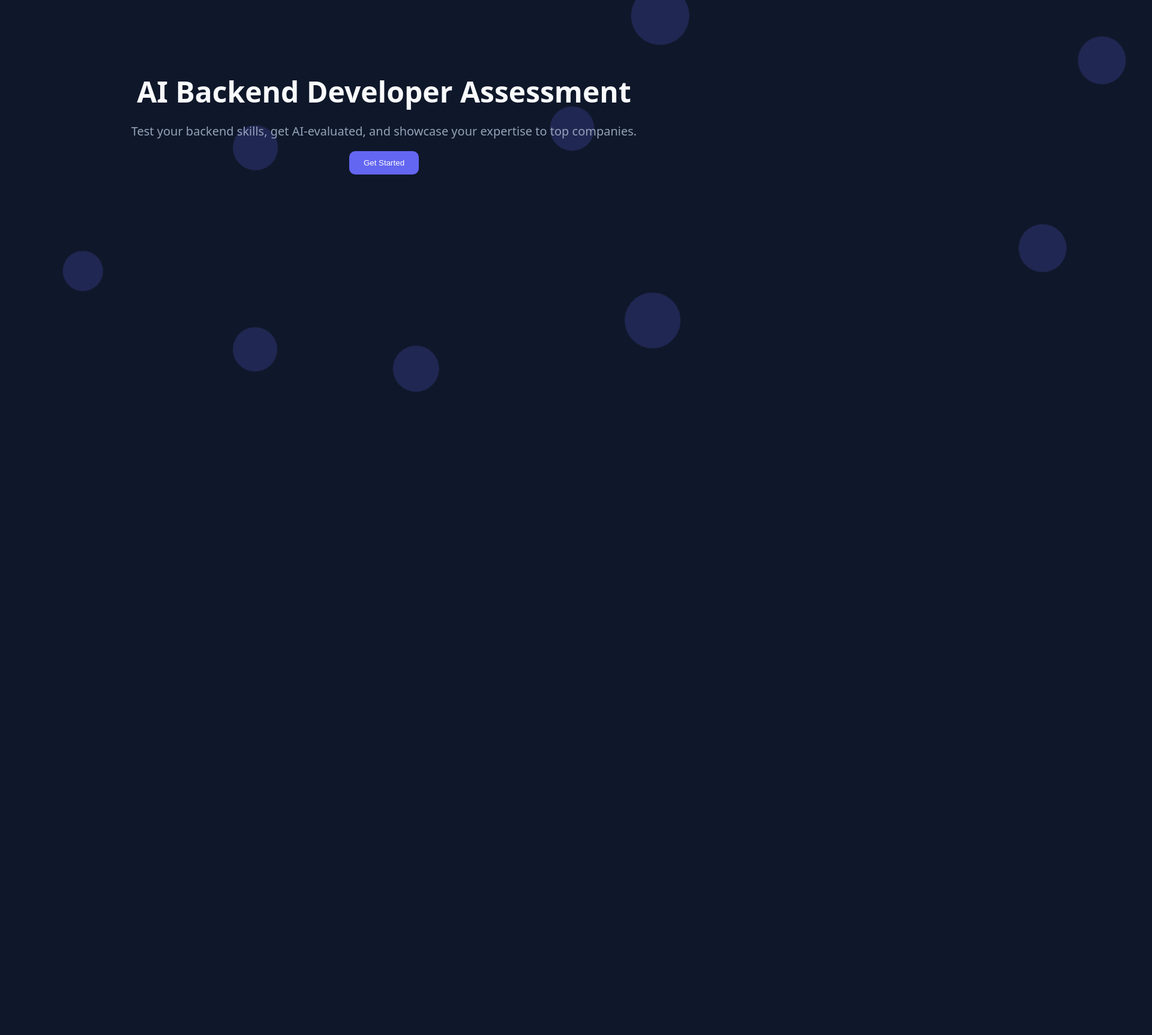
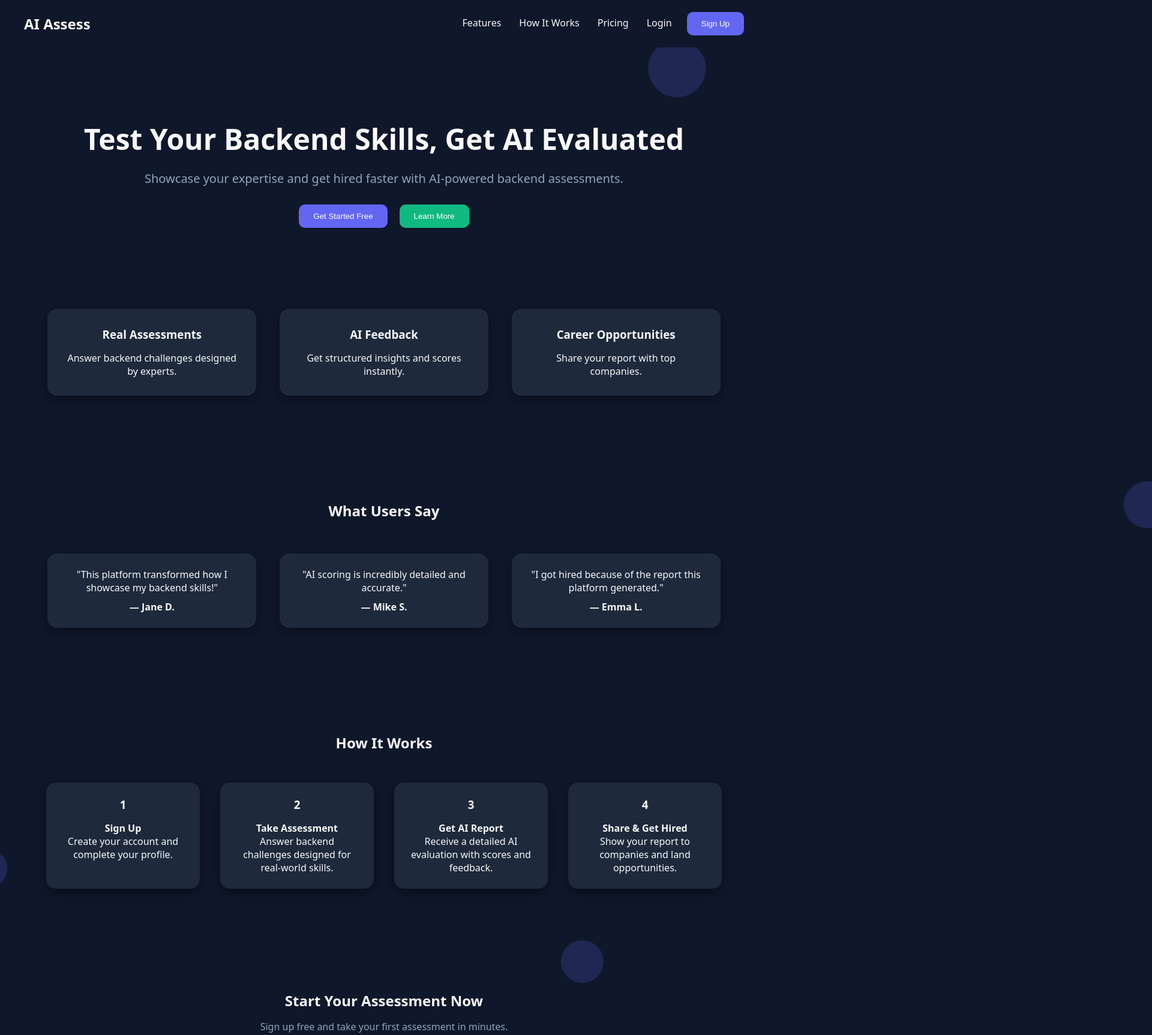
Before and after one commit to Rabbi111-cloud/AI--Assessment-Platform, a Next.js app: page / in a window 1280 px wide. Shown: the top 1726 px of the page at 60% size, 1920 px wide, since content can reach past the window. Before the commit the page ends 800 px from the top, so only its background shows below. Built offline with nearby package versions, Linux system fonts and the light colour scheme.

Commit message:
Update page.js

```diff
--- a/app/page.js
+++ b/app/page.js
@@ -1,37 +1,149 @@
-"use client"; // MUST be the very first line
+"use client";
 import { useEffect } from "react";
 
-export default function Home() {
+export default function LandingPage() {
   useEffect(() => {
     const container = document.getElementById("bubble-container");
     if (!container) return;
-    for (let i = 0; i < 15; i++) {
+    for (let i = 0; i < 20; i++) {
       const bubble = document.createElement("div");
       bubble.className = "bubble";
-      bubble.style.width = `${30 + Math.random() * 70}px`;
+      bubble.style.width = `${20 + Math.random() * 80}px`;
       bubble.style.height = bubble.style.width;
       bubble.style.top = `${Math.random() * 100}%`;
       bubble.style.left = `${Math.random() * 100}%`;
-      bubble.style.animationDuration = `${10 + Math.random() * 10}s`;
+      bubble.style.animationDuration = `${8 + Math.random() * 12}s`;
       container.appendChild(bubble);
     }
   }, []);
 
   return (
-    <main className="container" style={{ position: "relative" }}>
+    <main style={{ position: "relative" }}>
       <div id="bubble-container" className="bubbles"></div>
 
-      <section style={{ textAlign: "center", padding: "80px 0" }}>
-        <h1 style={{ fontSize: "3rem" }}>AI Backend Developer Assessment</h1>
-        <p style={{ color: "var(--muted)", fontSize: "1.25rem", margin: "20px 0" }}>
-          Test your backend skills, get AI-evaluated, and showcase your expertise to top companies.
+      {/* 1. Header / Navigation */}
+      <header className="container" style={{ display: "flex", justifyContent: "space-between", alignItems: "center", padding: "20px 0", position: "sticky", top: 0, background: "var(--bg)", zIndex: 10 }}>
+        <div style={{ fontSize: "1.5rem", fontWeight: "bold" }}>AI Assess</div>
+        <nav>
+          <a href="#features" style={{ margin: "0 15px" }}>Features</a>
+          <a href="#howitworks" style={{ margin: "0 15px" }}>How It Works</a>
+          <a href="#pricing" style={{ margin: "0 15px" }}>Pricing</a>
+          <a href="/login" style={{ margin: "0 15px" }}>Login</a>
+          <a href="/signup"><button className="button" style={{ marginLeft: "10px" }}>Sign Up</button></a>
+        </nav>
+      </header>
+
+      {/* 2. Hero Section */}
+      <section style={{ textAlign: "center", padding: "120px 20px 80px 20px" }}>
+        <h1 style={{ fontSize: "3rem", marginBottom: "20px" }}>Test Your Backend Skills, Get AI Evaluated</h1>
+        <p style={{ fontSize: "1.25rem", color: "var(--muted)", marginBottom: "30px" }}>
+          Showcase your expertise and get hired faster with AI-powered backend assessments.
         </p>
-        <a href="/signup">
-          <button className="button">Get Started</button>
-        </a>
+        <a href="/signup"><button className="button">Get Started Free</button></a>
+        <a href="#howitworks" style={{ marginLeft: "20px" }}><button className="button" style={{ background: "var(--secondary)" }}>Learn More</button></a>
       </section>
 
-      {/* ...rest of landing page */}
+      {/* 3. Features / Benefits Section */}
+      <section id="features" className="container" style={{ display: "flex", justifyContent: "space-around", flexWrap: "wrap", marginBottom: "80px" }}>
+        {[
+          { title: "Real Assessments", desc: "Answer backend challenges designed by experts." },
+          { title: "AI Feedback", desc: "Get structured insights and scores instantly." },
+          { title: "Career Opportunities", desc: "Share your report with top companies." },
+        ].map((f, idx) => (
+          <div key={idx} className="card" style={{ width: "30%", margin: "15px", textAlign: "center", padding: "30px" }}>
+            <h3>{f.title}</h3>
+            <p>{f.desc}</p>
+          </div>
+        ))}
+      </section>
+
+      {/* 4. Social Proof / Testimonials */}
+      <section className="container" style={{ textAlign: "center", marginBottom: "80px" }}>
+        <h2>What Users Say</h2>
+        <div style={{ display: "flex", justifyContent: "space-around", flexWrap: "wrap", marginTop: "40px" }}>
+          {[
+            { text: "This platform transformed how I showcase my backend skills!", author: "Jane D." },
+            { text: "AI scoring is incredibly detailed and accurate.", author: "Mike S." },
+            { text: "I got hired because of the report this platform generated.", author: "Emma L." },
+          ].map((t, idx) => (
+            <div key={idx} className="card" style={{ width: "30%", margin: "15px" }}>
+              <p>"{t.text}"</p>
+              <p style={{ fontWeight: "bold", marginTop: "10px" }}>— {t.author}</p>
+            </div>
+          ))}
+        </div>
+      </section>
+
+      {/* 5. How It Works */}
+      <section id="howitworks" className="container" style={{ marginBottom: "80px" }}>
+        <h2 style={{ textAlign: "center", marginBottom: "40px" }}>How It Works</h2>
+        <div style={{ display: "flex", justifyContent: "space-around", flexWrap: "wrap" }}>
+          {[
+            { step: "1", title: "Sign Up", desc: "Create your account and complete your profile." },
+            { step: "2", title: "Take Assessment", desc: "Answer backend challenges designed for real-world skills." },
+            { step: "3", title: "Get AI Report", desc: "Receive a detailed AI evaluation with scores and feedback." },
+            { step: "4", title: "Share & Get Hired", desc: "Show your report to companies and land opportunities." },
+          ].map((s, idx) => (
+            <div key={idx} className="card" style={{ width: "22%", margin: "10px", textAlign: "center" }}>
+              <h3>{s.step}</h3>
+              <h4>{s.title}</h4>
+              <p>{s.desc}</p>
+            </div>
+          ))}
+        </div>
+      </section>
+
+      {/* 6. Call to Action / Signup Form */}
+      <section className="container" style={{ textAlign: "center", marginBottom: "80px" }}>
+        <h2>Start Your Assessment Now</h2>
+        <p style={{ color: "var(--muted)", marginBottom: "20px" }}>Sign up free and take your first assessment in minutes.</p>
+        <a href="/signup"><button className="button">Sign Up Free</button></a>
+      </section>
+
+      {/* 7. Pricing / Plans */}
+      <section id="pricing" className="container" style={{ display: "flex", justifyContent: "space-around", flexWrap: "wrap", marginBottom: "80px" }}>
+        {[
+          { name: "Basic", price: "$0", features: ["1 Assessment", "AI Feedback"] },
+          { name: "Standard", price: "$29", features: ["5 Assessments", "Detailed AI Reports", "Dashboard"] },
+          { name: "Premium", price: "$79", features: ["Unlimited Assessments", "Advanced AI Insights", "Company Sharing"] },
+        ].map((p, idx) => (
+          <div key={idx} className="card" style={{ width: "30%", margin: "15px", textAlign: "center" }}>
+            <h3>{p.name}</h3>
+            <h4>{p.price}</h4>
+            <ul style={{ listStyle: "none", padding: 0 }}>
+              {p.features.map((f, i) => <li key={i}>{f}</li>)}
+            </ul>
+            <button className="button">Choose Plan</button>
+          </div>
+        ))}
+      </section>
+
+      {/* 8. Additional Proof / Trust */}
+      <section className="container" style={{ textAlign: "center", marginBottom: "80px" }}>
+        <h2>Trusted By</h2>
+        <p style={{ color: "var(--muted)" }}>SSL Secured | GDPR Compliant | Used by Top Tech Companies</p>
+      </section>
+
+      {/* 9. FAQ */}
+      <section className="container" style={{ marginBottom: "80px" }}>
+        <h2 style={{ textAlign: "center" }}>FAQ</h2>
+        {[
+          { q: "Do I need to pay to try?", a: "No, you can take your first assessment for free." },
+          { q: "How is the AI score calculated?", a: "Our AI evaluates architecture, security, scalability, and code quality." },
+          { q: "Can companies see my results?", a: "Only if you choose to share your report." },
+        ].map((f, idx) => (
+          <div key={idx} className="card" style={{ margin: "10px 0" }}>
+            <p><strong>{f.q}</strong></p>
+            <p>{f.a}</p>
+          </div>
+        ))}
+      </section>
+
+      {/* 10. Footer */}
+      <footer className="container" style={{ textAlign: "center", padding: "40px 0", borderTop: "1px solid var(--card)" }}>
+        <p>&copy; 2026 AI Assess | <a href="#">Privacy</a> | <a href="#">Terms</a></p>
+        <p>Follow us: <a href="#">Twitter</a> | <a href="#">LinkedIn</a></p>
+      </footer>
     </main>
   );
 }
```
